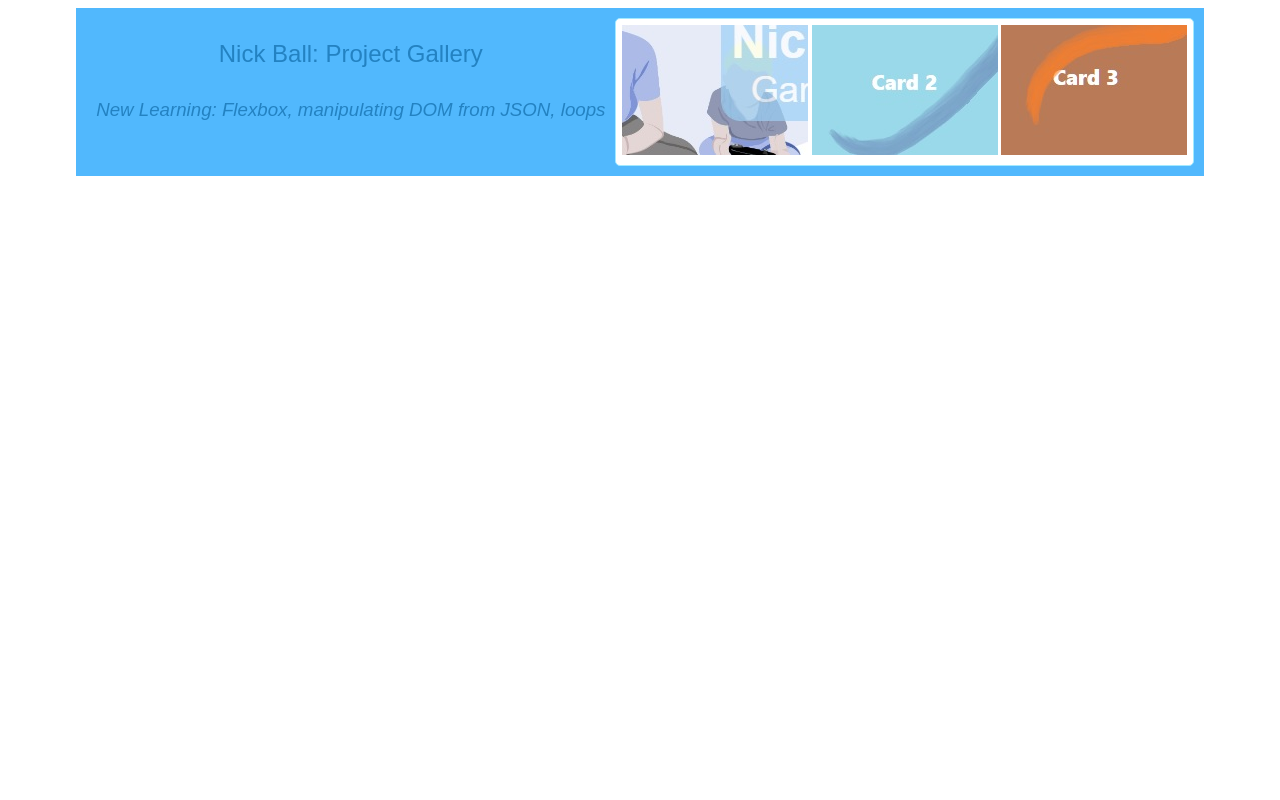
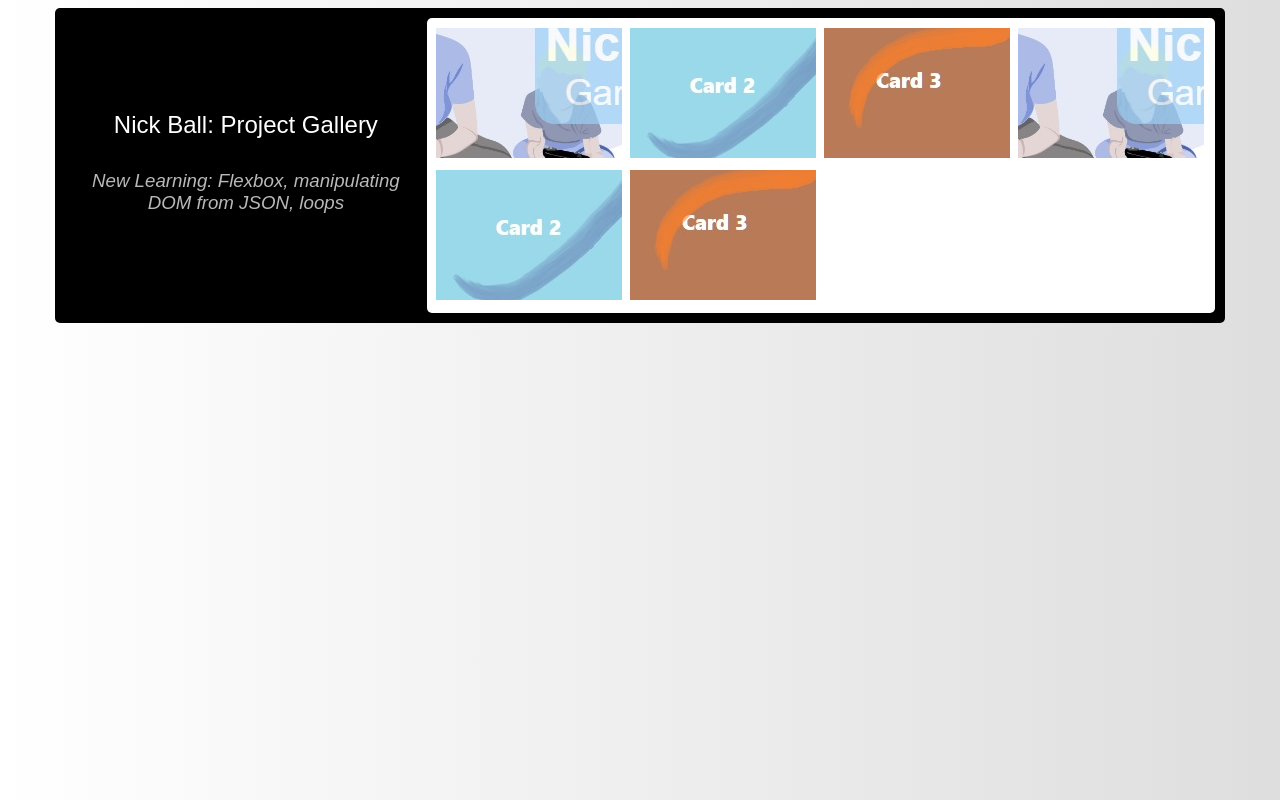
Before and after one commit to Nickb89/Project-Gallery, a plain HTML site: page index.html in a window 1280 px wide. Drawn offline with Linux system fonts and the light colour scheme.

Commit message:
Update colours and layout, Add more images
header now vertically aligns with align-items: center
change to simple colour scheme
add more dummy images to my array in JSON file to see more images scale

```diff
--- a/imageInfo.json
+++ b/imageInfo.json
@@ -1,5 +1,17 @@
 [
 	{
+		"url" : "images/card1.jpg",
+		"caption" : "Project 1 - Hobby Page"
+	},
+	{
+		"url" : "images/card2.jpg",
+		"caption" : "Project 2 - Project Gallery"
+	},
+    {
+		"url" : "images/card3.jpg",
+		"caption" : "Project 3"
+	},
+    {
 		"url" : "images/card1.jpg",
 		"caption" : "Project 1 - Hobby Page"
 	},
--- a/style.css
+++ b/style.css
@@ -1,5 +1,7 @@
 body{
     font-family: Arial, Helvetica, sans-serif;
+    background: rgb(255,255,255);
+    background: linear-gradient(90deg, rgba(255,255,255,1) 0%, rgba(222,222,222,1) 100%);
 }
 
 #contentWrapper {
@@ -14,12 +16,14 @@ body{
     margin-left: auto;
     margin-right: auto;
     max-width: max-content;
-    background-color: rgb(81, 184, 253);
+    background-color: rgb(0, 0, 0);
     padding: 10px;
+    border-radius: 5px;
   }
 
   #galleryContent{
     flex: 2 0 1;
+    padding: 0;
   }
 
   #header{
@@ -27,6 +31,7 @@ body{
     flex: 1 0 1;
     min-width: 0;
     padding: 10px;
+    align-items: center;
 
 
   }
@@ -34,7 +39,7 @@ body{
   #header h2{
     text-align: center;
     padding:.5em;
-    color: rgb(35, 130, 194);
+    color: rgb(255, 255, 255);
     margin:0;
     font-weight: 100;
 
@@ -42,7 +47,7 @@ body{
 
   #header h3{
     text-align: center;
-    color: rgb(35, 130, 194);
+    color: rgb(185, 185, 185);
     font-weight: 100;
     font-style: italic;
 
@@ -51,18 +56,20 @@ body{
   #gallery{
     display: flex;
     flex-wrap: wrap;
-    gap: .2em;
+    gap: .5em;
     border-radius: 5px;
-    border:1px rgb(162, 233, 255) solid;
     background-color: white;
-    padding: 6px;
+    padding: .6em;
     margin: 0;
+
   }
 
   .galleryItem{
     flex-grow: 0;
     flex-shrink:0;
     flex-basis:0;
+    padding:0;
+    margin: 0;
   }
 
   figure {
@@ -76,8 +83,14 @@ body{
     text-align: center;
   }
 
-  @media only screen and (max-width: 600px) {
+  @media only screen and (max-width: 790px) {
     #mainContent {
       flex-direction: column;
     }
+
+    #gallery {
+        justify-content: center;
+    }
+
+
   }
```
